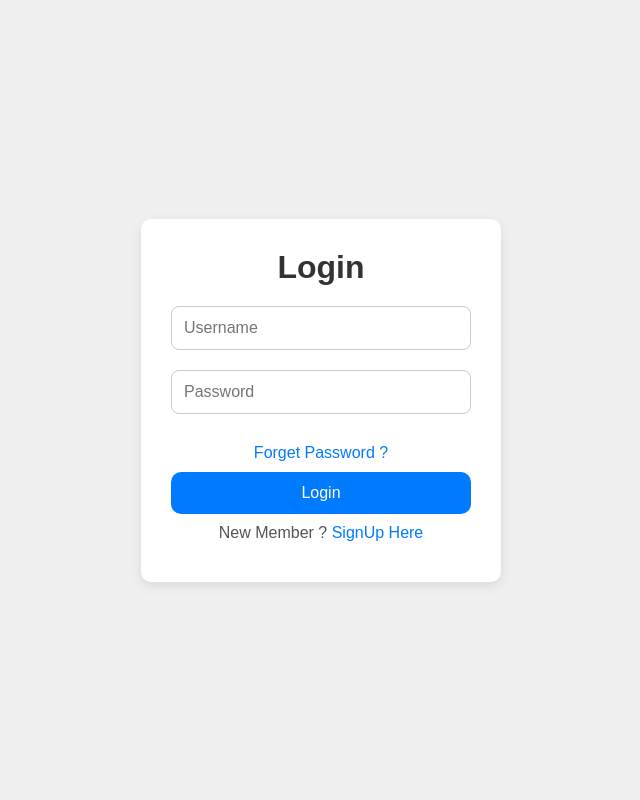
After one commit to nisarg-110/My-Form, a PHP site: page /My-Form/login.php in a window 1280 px wide. The commit adds this page. Shown: the whole page, without its empty margins (319-959 px from the left). Run offline with PHP 8.4, Linux system fonts and the light colour scheme.

Commit message:
login-logout

```diff
--- /dev/null
+++ b/login.php
@@ -0,0 +1,51 @@
+<?php
+session_start();
+?>
+
+<!DOCTYPE html>
+<html lang="en">
+
+<head>
+    <meta charset="UTF-8">
+    <meta name="viewport" content="width=device-width, initial-scale=1.0">
+    <link rel="stylesheet" href="loginStyle.css">
+    <title>Login Page</title>
+</head>
+
+<body>
+    <div class="center">
+        <h1>Login</h1>
+        <form action="#" method="POST">
+            <div class="form">
+                <input type="text" name="username" class="textfiled" placeholder="Username">
+                <input type="password" name="password" class="textfiled" placeholder="Password">
+                <div class="forgetpass"><a href="#" class="link">Forget Password ?</a></div>
+                <input type="submit" name="login" value="Login" class="btn">
+                <div class="signup">New Member ? <a href="#" class="link">SignUp Here</a></div>
+            </div>
+        </form>
+    </div>
+</body>
+
+</html>
+
+<?php
+include("connection.php");
+if (isset($_POST["login"])) {
+    $username = $_POST["username"];
+    $pwd = $_POST["password"];
+
+    $query = "SELECT * FROM form WHERE email='$username' && password='$pwd'";
+    $data = mysqli_query($connection, $query);
+
+    $total = mysqli_num_rows($data);
+
+    if ($total == 1) {
+        $_SESSION['user_name'] = $username;
+        header("location: display.php");
+    } else {
+        echo "Login Failed";
+    }
+}
+
+?>
--- /dev/null
+++ b/loginStyle.css
@@ -0,0 +1,79 @@
+/* Resetting default browser styles */
+* {
+    box-sizing: border-box;
+    margin: 0;
+    padding: 0;
+}
+
+body {
+    font-family: Arial, sans-serif;
+    background-color: #f0f0f0;
+    display: flex;
+    justify-content: center;
+    align-items: center;
+    min-height: 100vh;
+}
+
+.center {
+    max-width: 360px;
+    width: 100%;
+    padding: 30px;
+    background-color: #fff;
+    border-radius: 10px;
+    box-shadow: 0 4px 12px rgba(0, 0, 0, 0.1);
+}
+
+h1 {
+    text-align: center;
+    margin-bottom: 20px;
+    color: #333;
+}
+
+.form {
+    display: flex;
+    flex-direction: column;
+}
+
+.textfiled {
+    padding: 12px;
+    margin-bottom: 20px;
+    border: 1px solid #ccc;
+    border-radius: 8px;
+    font-size: 16px;
+    transition: border-color 0.3s ease;
+}
+
+.textfield:focus {
+    border-color: #007bff;
+}
+
+.forgetpass,
+.signup {
+    text-align: center;
+    margin: 10px;
+    color: #555;
+}
+
+.btn {
+    padding: 12px 20px;
+    background-color: #007bff;
+    color: #fff;
+    border: none;
+    border-radius: 10px;
+    cursor: pointer;
+    transition: background-color 0.3s ease;
+    font-size: 16px;
+}
+
+.btn:hover {
+    background-color: #0056b3;
+}
+
+.link {
+    color: #007bff;
+    text-decoration: none;
+}
+
+.link:hover {
+    text-decoration: underline;
+}
--- /dev/null
+++ b/logout.php
@@ -0,0 +1,6 @@
+<?php
+session_start();
+
+session_unset();
+header("location: login.php");
+?>
--- /dev/null
+++ b/session.php
@@ -0,0 +1,5 @@
+<?php
+session_start();
+$_SESSION["username"] = "Nisarg Patel";
+echo $_SESSION["username"];
+?>
```
Also changed, not shown: display.php (+18 -4 lines), fileupload.php (added, +25 -0 lines), form.php (+11 -2 lines), update_design.php (+6 -5 lines), images/3.jpeg (added), images/download.jpeg (added), images/download.png (added).
